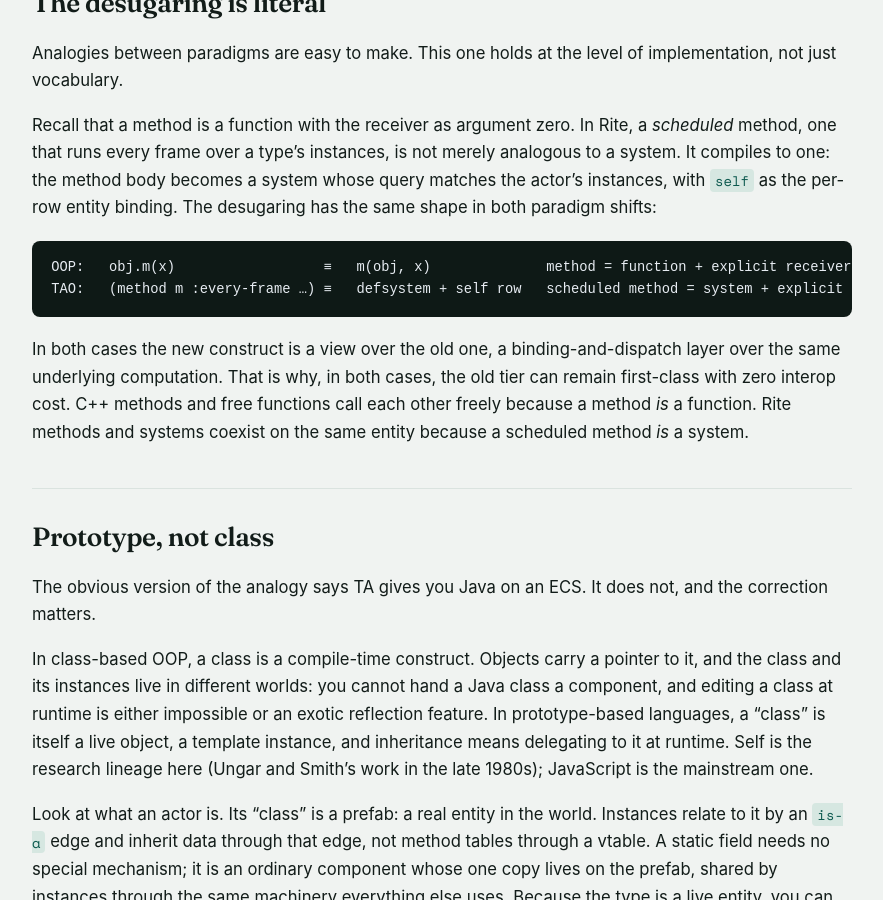
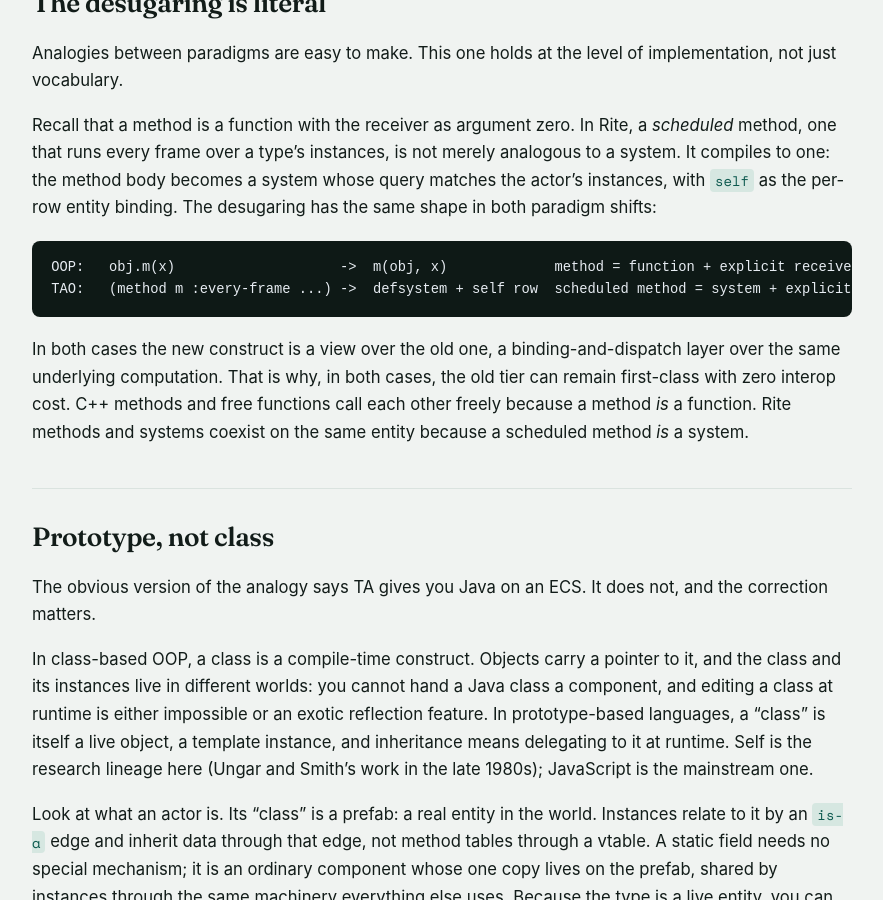
Before and after one commit to TheAxeC/theaxec.github.io, a Jekyll site: the page built from _blog/tao-of-ecs.md, in a window 1280 px wide and 900 px high, scrolled down 3439 px. Shown: the whole window, without its empty margins (198-1081 px from the left). Built offline with Jekyll 4.4.1, drawn with Linux system fonts in a browser that asks for light colours; some of the changed text lies outside the part shown.

Commit message:
Refactor comments for clarity in project descriptions

````diff
--- a/_blog/tao-of-ecs.md
+++ b/_blog/tao-of-ecs.md
@@ -26,7 +26,7 @@ The fourth point is the one people forget. OOP as practised in systems languages
 It also helps to remember what a method is. Under every object system, a method desugars to a function with the receiver passed as the first argument:
 
 ```text
-obj.damage(10)   ≡   damage(obj, 10)
+obj.damage(10)  ->  damage(obj, 10)
 ```
 
 A method is not a new kind of computation. It is a binding decision: the same function, attached to a type, selected by dispatch. This becomes relevant again below.
@@ -47,14 +47,14 @@ So a more precise characterisation is that ECS is imperative programming over a
 
 Line the two paradigms up and apply OOP's moves to the ECS column:
 
-| procedural | → OOP | ECS | → trait-actor |
+| procedural | -> OOP | ECS | -> trait-actor |
 | --- | --- | --- | --- |
 | raw variables | instance fields | components | trait fields |
 | structs | classes | prefabs | actors |
 | a struct instance | an object | an entity's component set | a spawned actor instance |
 | free functions | methods | systems | methods on traits/actors |
 | function call | virtual call | system tick over a query | dispatch on the runtime actor |
-| — | inheritance chains | — | actor `extends` chains |
+| - | inheritance chains | - | actor `extends` chains |
 | free functions survive | | systems survive | |
 
 Every move from the first transition reappears in the second: behaviour bound to type, runtime dispatch, inheritance, and, if the design is any good, nothing removed.
@@ -94,8 +94,8 @@ Analogies between paradigms are easy to make. This one holds at the level of imp
 Recall that a method is a function with the receiver as argument zero. In Rite, a *scheduled* method, one that runs every frame over a type's instances, is not merely analogous to a system. It compiles to one: the method body becomes a system whose query matches the actor's instances, with `self` as the per-row entity binding. The desugaring has the same shape in both paradigm shifts:
 
 ```text
-OOP:   obj.m(x)                  ≡   m(obj, x)              method = function + explicit receiver
-TAO:   (method m :every-frame …) ≡   defsystem + self row   scheduled method = system + explicit receiver
+OOP:   obj.m(x)                    ->  m(obj, x)             method = function + explicit receiver
+TAO:   (method m :every-frame ...) ->  defsystem + self row  scheduled method = system + explicit receiver
 ```
 
 In both cases the new construct is a view over the old one, a binding-and-dispatch layer over the same underlying computation. That is why, in both cases, the old tier can remain first-class with zero interop cost. C++ methods and free functions call each other freely because a method *is* a function. Rite methods and systems coexist on the same entity because a scheduled method *is* a system.
@@ -174,4 +174,4 @@ Until then: ECS is imperative programming over a relational data model, and trai
 
 ---
 
-*References: [ECS FAQ (Sander Mertens, author of flecs)](https://github.com/SanderMertens/ecs-faq) · [Entity component system, Wikipedia](https://en.wikipedia.org/wiki/Entity_component_system) · [Ungar & Smith, "Self: The Power of Simplicity", OOPSLA '87](https://dl.acm.org/doi/10.1145/38765.38828)*
+*References: [ECS FAQ (Sander Mertens, author of flecs)](https://github.com/SanderMertens/ecs-faq) | [Entity component system, Wikipedia](https://en.wikipedia.org/wiki/Entity_component_system) | [Ungar & Smith, "Self: The Power of Simplicity", OOPSLA '87](https://dl.acm.org/doi/10.1145/38765.38828)*
--- a/_data/data.yml
+++ b/_data/data.yml
@@ -380,7 +380,7 @@ projects:
     #   role: Developer
     #   min: true
     #   about: |
-    #     Showcase large-scale use of Internet of Things sensors
+    #     Large-scale use of Internet of Things sensors
 
     - title: ICAL parser for KU Leuven schedules
       url: https://github.com/TheAxeC/ical-kuleuven
````
